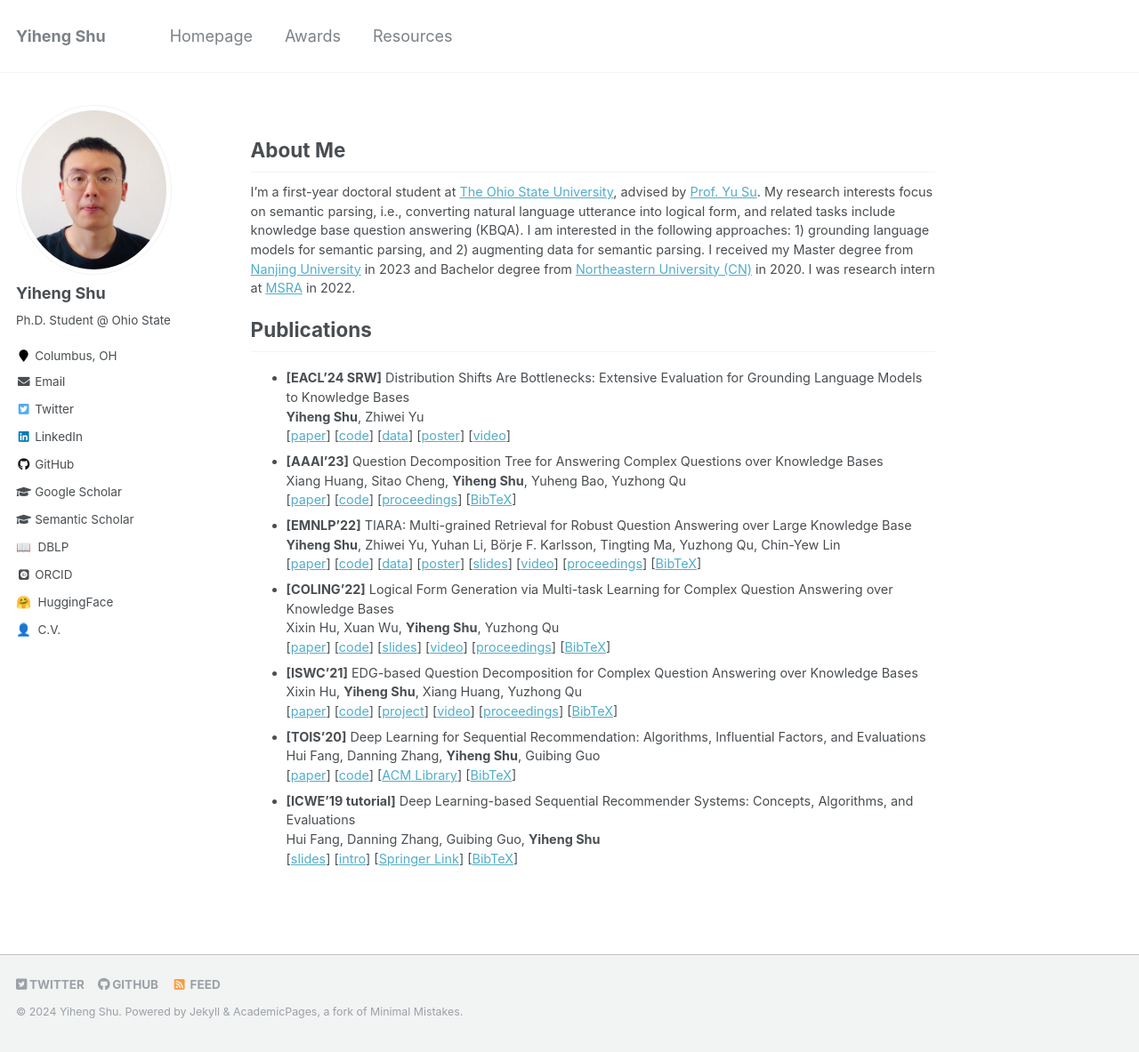
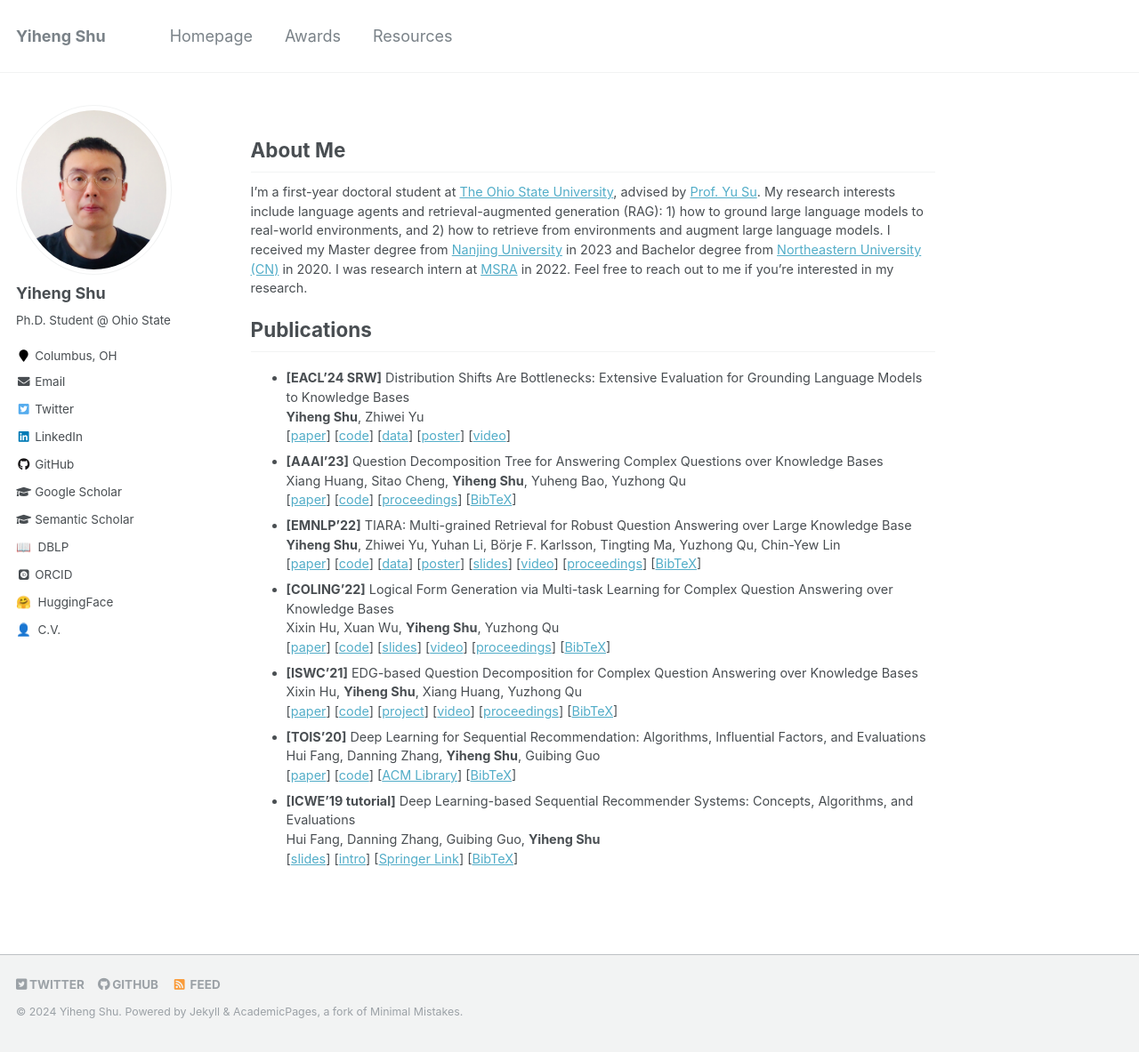
Before and after one commit to yihengshu/yihengshu.github.io, a Jekyll site: the page built from _pages/about.md, in a window 1280 px wide and 1183 px high. Shown: the whole window at 89% size. Built offline with Jekyll 4.4.1, drawn with Linux system fonts in a browser that asks for light colours; some web fonts are replaced.

Commit message:
Update about.md

```diff
--- a/_pages/about.md
+++ b/_pages/about.md
@@ -10,11 +10,10 @@ redirect_from:
 ## About Me
 
 I'm a first-year doctoral student at [The Ohio State University](https://cse.osu.edu/), advised by [Prof. Yu Su](https://ysu1989.github.io/).
-My research interests focus on semantic parsing, i.e., converting natural language utterance into logical form, and related tasks include knowledge base question answering (KBQA).
-I am interested in the following approaches: 1) grounding language models for semantic parsing, and 2) augmenting data for semantic parsing.
-<!-- Before that, I did some research on recommender systems.  -->
+My research interests include language agents and retrieval-augmented generation (RAG): 1) how to ground large language models to real-world environments, and 2) how to retrieve from environments and augment large language models.
 I received my Master degree from [Nanjing University](https://www.nju.edu.cn/en/) in 2023 and Bachelor degree from [Northeastern University (CN)](http://sc.neu.edu.cn/english/main.htm) in 2020.
 I was research intern at [MSRA](https://www.msra.cn/) in 2022.
+Feel free to reach out to me if you're interested in my research.
 
 <!-- - Master in Computer Technology, [Nanjing University](https://www.nju.edu.cn/en/), 2020.09-2023.06, advised by [Prof. Yuzhong Qu](http://ws.nju.edu.cn/~yzqu)
 - Bachelor in Software Engineering, [Northeastern University (CN)](http://english.neu.edu.cn/), 2016.09-2020.06, advised by [Prof. Guibing Guo](https://guoguibing.github.io/) and [Prof. Gang Wu](http://faculty.neu.edu.cn/wugang/)
```
